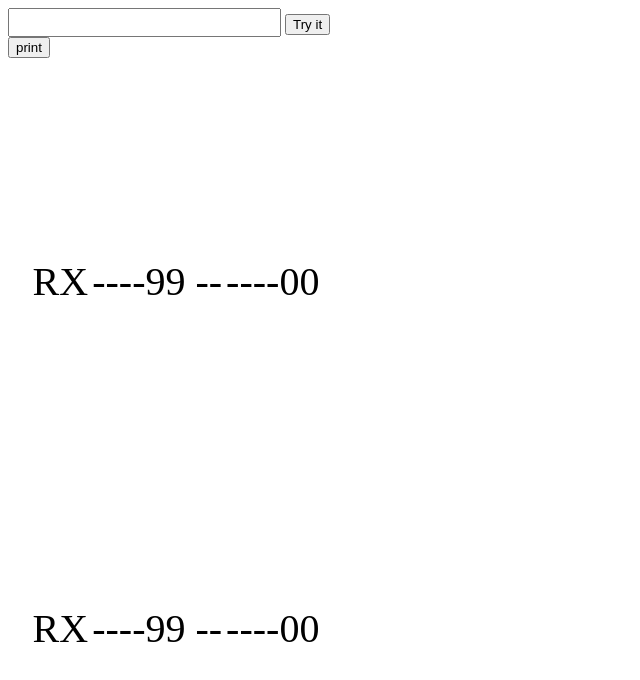
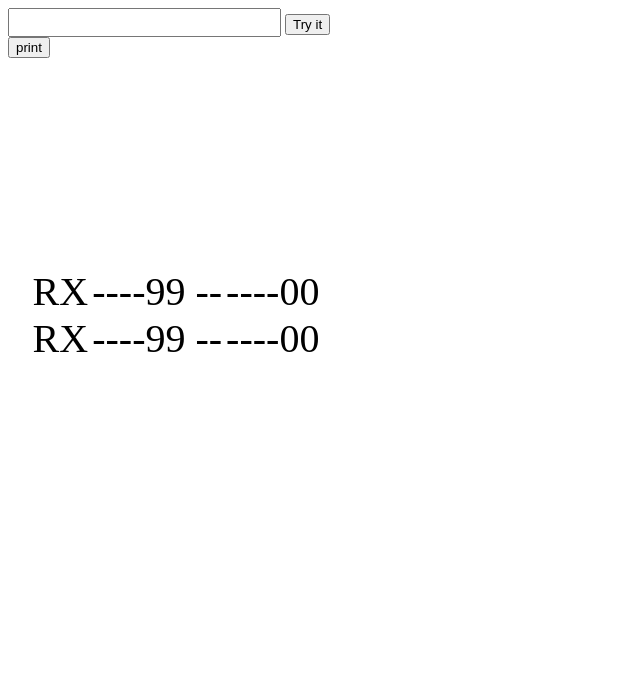
Before and after one commit to Gary666666/testing, a plain HTML site: page index.html in a window 1280 px wide. Shown: the whole page, without its empty margins (0-640 px from the left). Drawn offline with Linux system fonts and the light colour scheme.

Commit message:
Update style.css

```diff
--- a/style.css
+++ b/style.css
@@ -11,10 +11,10 @@ span{
     font-emphasize-style: Times;
 }
 #column1{
-    margin-top: 200px;
+    margin-top: 210px;
 }
 #column2{
-    margin-top: 300px;
+    margin-bottom: 248px;
 }
 
 #inputValue{
```
